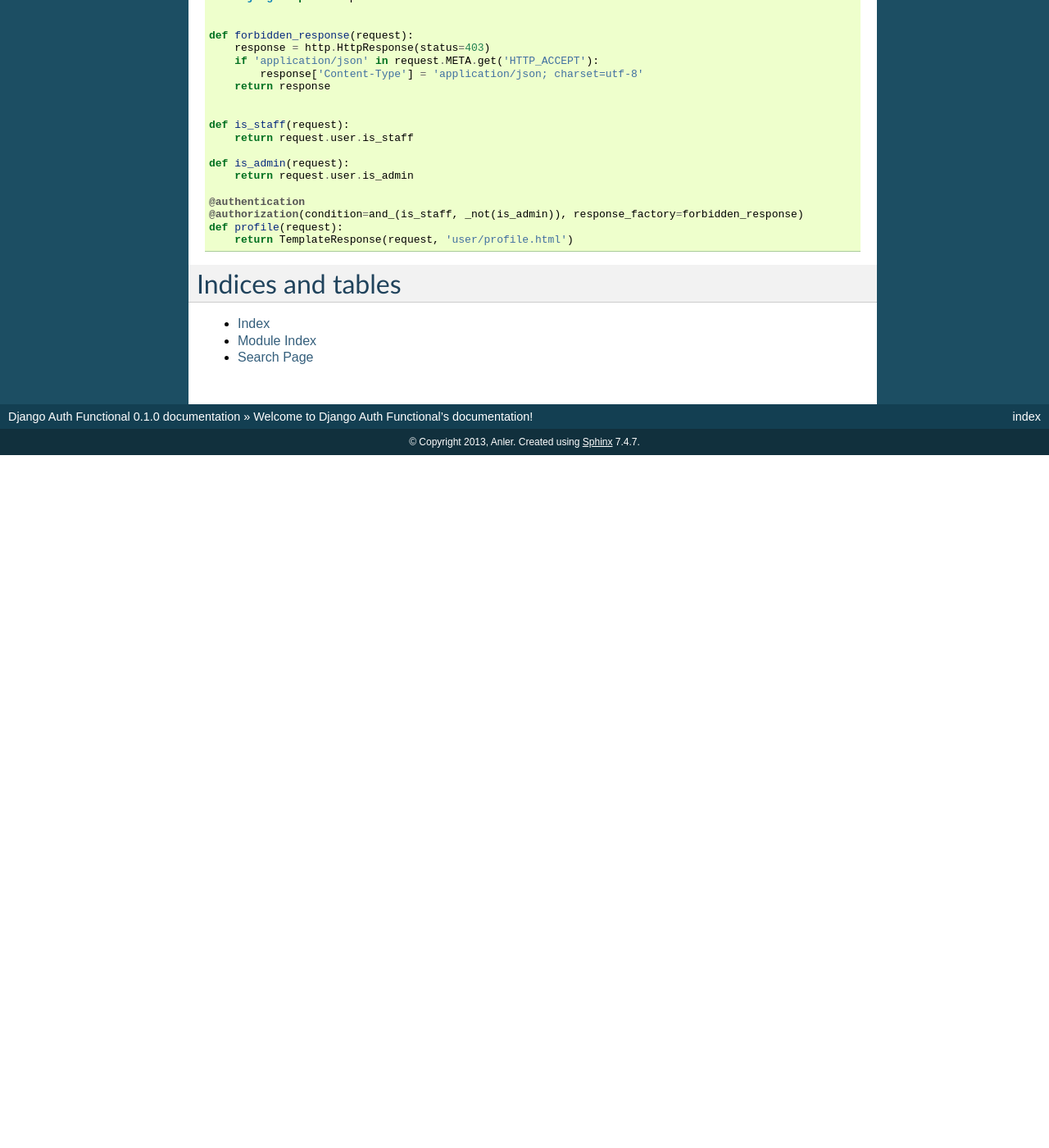
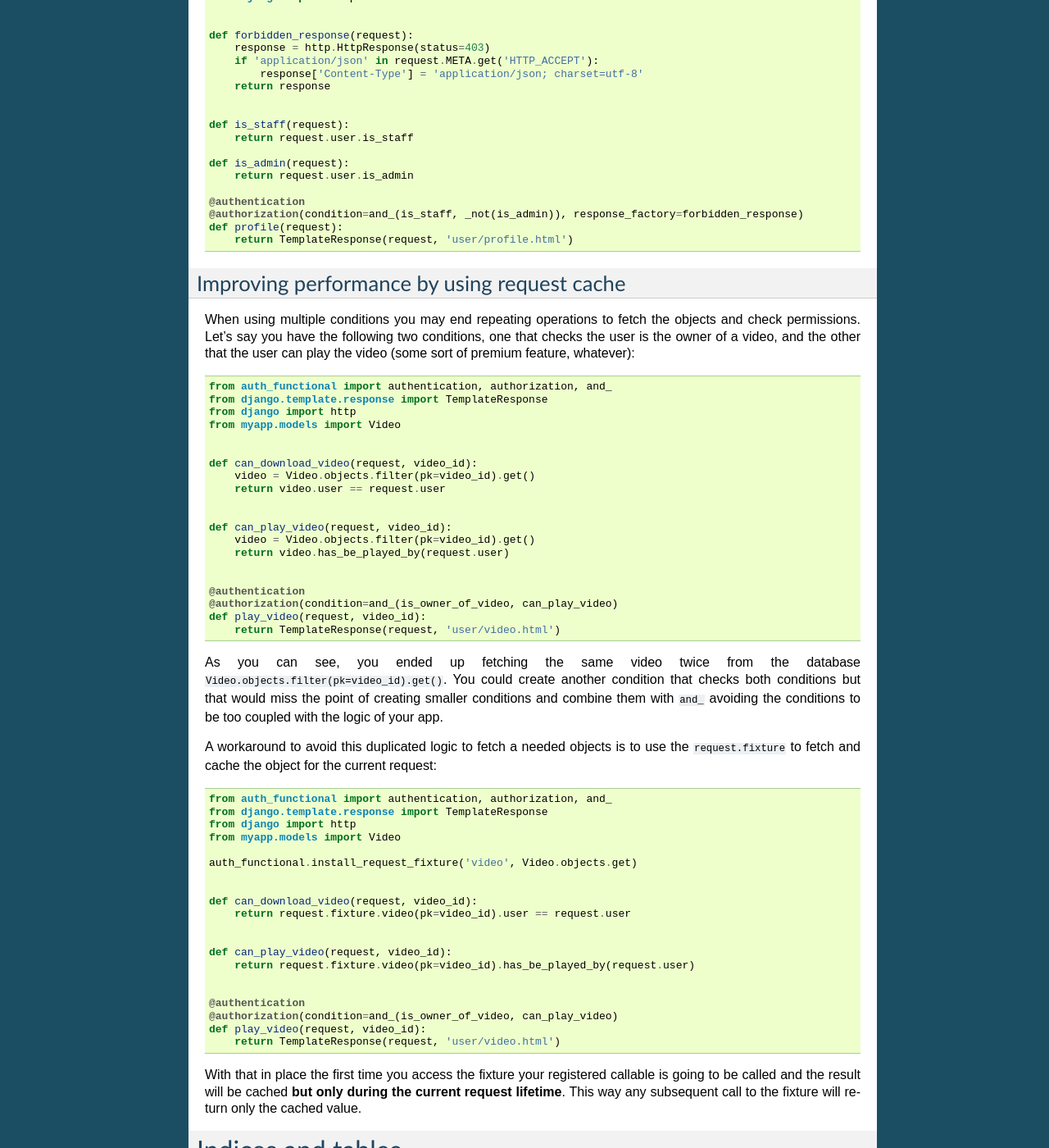
Before and after one commit to anler/django-auth-functional, a Sphinx documentation site: the page built from docs/index.rst, in a window 1280 px wide and 1400 px high, scrolled down 2609 px. Shown: the whole window at 82% size. Built offline with Sphinx 7.4.7, drawn with Linux system fonts in a browser that asks for light colours; before the commit the page ends 3164 px from its top, so only the background shows below that; some of the changed text lies outside the part shown.

Commit message:
Adding support for request fixtures

```diff
--- a/docs/index.rst
+++ b/docs/index.rst
@@ -184,6 +184,72 @@ You can combine different condition callables by using the ``and_``, ``or_`` and
         return TemplateResponse(request, 'user/profile.html')
 
 
+Improving performance by using request cache
+--------------------------------------------
+
+When using multiple conditions you may end repeating operations to fetch the objects and check permissions.
+Let's say you have the following two conditions, one that checks the user is the owner of a video, and the
+other that the user can play the video (some sort of premium feature, whatever):
+
+.. code-block :: python
+
+    from auth_functional import authentication, authorization, and_
+    from django.template.response import TemplateResponse
+    from django import http
+    from myapp.models import Video
+
+
+    def can_download_video(request, video_id):
+        video = Video.objects.filter(pk=video_id).get()
+        return video.user == request.user
+
+
+    def can_play_video(request, video_id):
+        video = Video.objects.filter(pk=video_id).get()
+        return video.has_be_played_by(request.user)
+
+
+    @authentication
+    @authorization(condition=and_(is_owner_of_video, can_play_video)
+    def play_video(request, video_id):
+        return TemplateResponse(request, 'user/video.html')
+
+
+As you can see, you ended up fetching the same video twice from the database
+``Video.objects.filter(pk=video_id).get()``. You could create another condition that checks
+both conditions but that would miss the point of creating smaller conditions and combine
+them with ``and_`` avoiding the conditions to be too coupled with the logic of your app.
+
+A workaround to avoid this duplicated logic to fetch a needed objects is to use the
+``request.fixture`` to fetch and cache the object for the current request:
+
+.. code-block :: python
+
+    from auth_functional import authentication, authorization, and_
+    from django.template.response import TemplateResponse
+    from django import http
+    from myapp.models import Video
+
+    auth_functional.install_request_fixture('video', Video.objects.get)
+
+
+    def can_download_video(request, video_id):
+        return request.fixture.video(pk=video_id).user == request.user
+
+
+    def can_play_video(request, video_id):
+        return request.fixture.video(pk=video_id).has_be_played_by(request.user)
+
+
+    @authentication
+    @authorization(condition=and_(is_owner_of_video, can_play_video)
+    def play_video(request, video_id):
+        return TemplateResponse(request, 'user/video.html')
+
+With that in place the first time you access the fixture your registered callable is going
+to be called and the result will be cached **but only during the current request lifetime**.
+This way any subsequent call to the fixture will return only the cached value.
+
 Indices and tables
 ==================
 
```
Also changed, not shown: auth_functional.py (+54 -4 lines), 2 other files.
